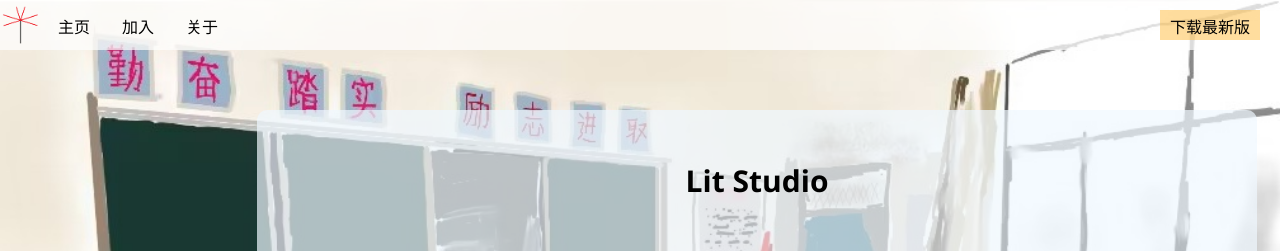
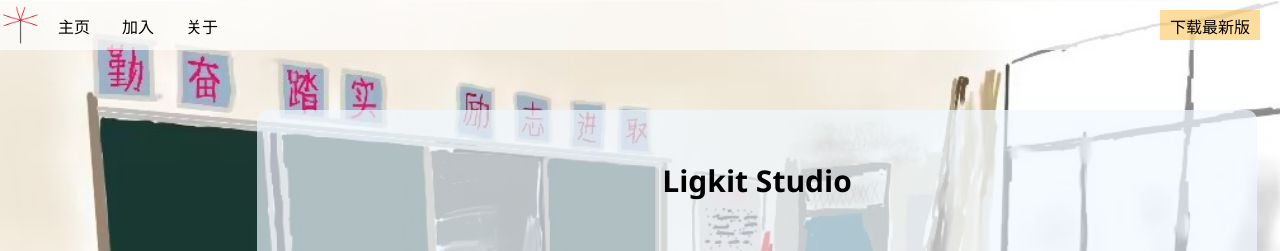
Before and after one commit to Ligkit/Ligkit.github.io, a plain HTML site: page index.html in a window 1280 px wide. Shown: the top 251 px of the page. Drawn offline with Linux system fonts and the light colour scheme.

Commit message:
Update index.html

```diff
--- a/index.html
+++ b/index.html
@@ -1 +1 @@
-<!DOCTYPE html><html lang="en"><head><meta charset="UTF-8"><meta name="viewport"content="width=device-width, initial-scale=1.0"><title>主页</title><link rel="stylesheet"href="css/mainStyle.css"></head><body style="background-image: url(imgs/mainbgi.png);"><div id="lan"><ul><li id="logo"><div id="picture"></div></li><li><a href="index.html">主页</a></li><li><a href="pages/join.html">加入</a></li><li><a href="pages/about.html">关于</a></li></ul><span id="download"><a href="https://github.com/LitStudio-Center/Lidarkght/releases">下载最新版</a></span></div><div id="out"><div id="main"style="background-color: rgba(240, 248, 255, 0.7); border-radius: 10px;"><h1 style="font-size: 30px;margin-top: 50px;font-family: 'Segoe UI', Tahoma, Verdana;">Lit Studio</h1><h2 style="margin-top: 50px;font-family: 'Segoe UI', Tahoma, Verdana;">Lidarkght5.0.0.0已完工2023.06.26<br/>Lidarkght4.0.0.0已完工2023.06.25<br/>Lidarkght3.1.0.0已完工<br/>Lidarkght3.0.0.0已完工<br/>Lidarkght2.0.0.0已完工<br/></h2></div></div></body></html>
+<!DOCTYPE html><html lang="en"><head><meta charset="UTF-8"><meta name="viewport"content="width=device-width, initial-scale=1.0"><title>主页</title><link rel="stylesheet"href="css/mainStyle.css"></head><body style="background-image: url(imgs/mainbgi.png);"><div id="lan"><ul><li id="logo"><div id="picture"></div></li><li><a href="index.html">主页</a></li><li><a href="pages/join.html">加入</a></li><li><a href="pages/about.html">关于</a></li></ul><span id="download"><a href="https://github.com/LitStudio-Center/Lidarkght/releases">下载最新版</a></span></div><div id="out"><div id="main"style="background-color: rgba(240, 248, 255, 0.7); border-radius: 10px;"><h1 style="font-size: 30px;margin-top: 50px;font-family: 'Segoe UI', Tahoma, Verdana;">Ligkit Studio</h1><h2 style="margin-top: 50px;font-family: 'Segoe UI', Tahoma, Verdana;">Lidarkght5.0.0.0已完工2023.06.26<br/>Lidarkght4.0.0.0已完工2023.06.25<br/>Lidarkght3.1.0.0已完工<br/>Lidarkght3.0.0.0已完工<br/>Lidarkght2.0.0.0已完工<br/></h2></div></div></body></html>
```
